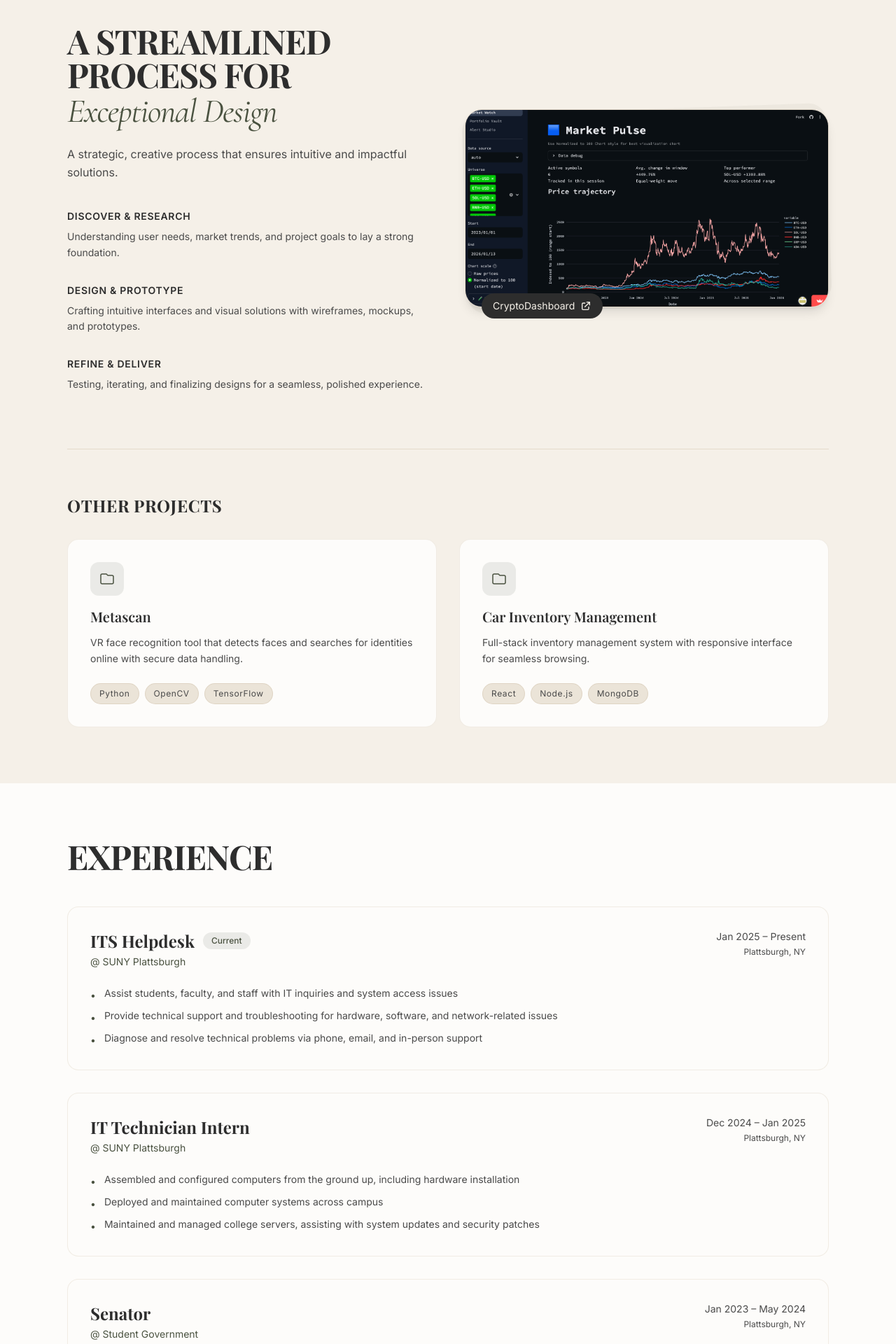
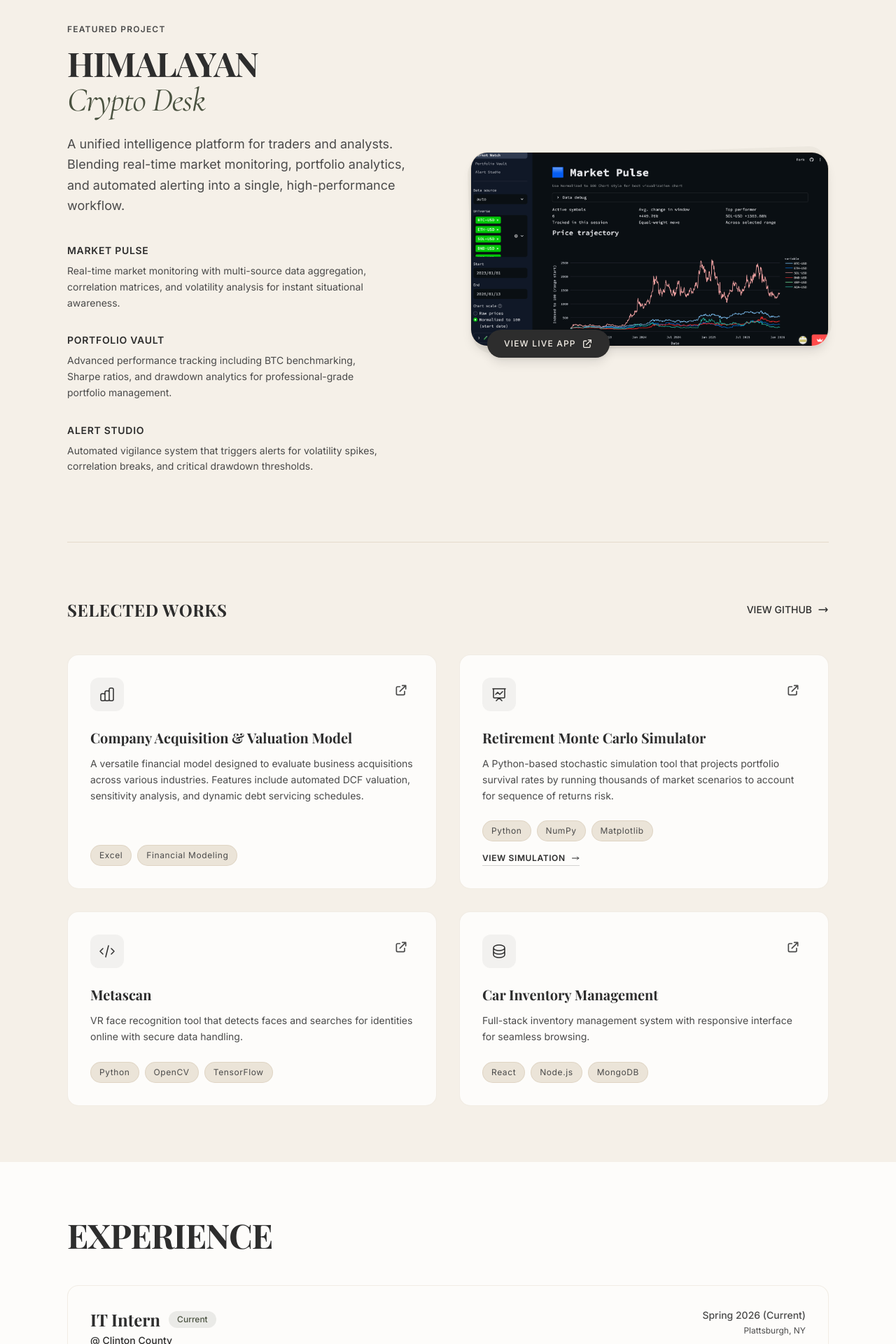
Before and after one commit to not-aryan7/Portfolio, a React (Create React App) app: page / in a window 1280 px wide. Shown: the part 1720-3640 px from the top of the page at 70% size. Built offline with nearby package versions, Linux system fonts and the light colour scheme; a web font is replaced by a local one.

Commit message:
experience update

```diff
--- a/src/components/Experience.jsx
+++ b/src/components/Experience.jsx
@@ -3,38 +3,47 @@ import React from 'react';
 const Experience = () => {
   const experiences = [
     {
-      title: "ITS Helpdesk",
-      company: "SUNY Plattsburgh",
+      title: "IT Intern",
+      company: "Clinton County",
+      period: "Spring 2026 (Current)",
+      location: "Plattsburgh, NY",
+      current: true,
+      responsibilities: [
+        "Supporting over 600 users across multiple government departments with technical troubleshooting and system access.",
+        "Assisting in network administration, system maintenance, and cybersecurity threat monitoring.",
+        "Documenting IT procedures and creating user guides to streamline technology adoption."
+      ]
+    },
+    {
+      title: "Microfinance Analyst (Intern)",
+      company: "Maitri Multipurpose Cooperative Ltd",
+      period: "May 2025 – Aug 2025",
+      location: "Kathmandu, Nepal",
+      current: false,
+      responsibilities: [
+        "Analyzed client financial data and repayment capacity to support credit risk evaluation and loan approvals.",
+        "Automated monthly portfolio reports using Excel, significantly improving data accuracy and tracking speed."
+      ]
+    },
+    {
+      title: "Technical Support Specialist",
+      company: "SUNY Plattsburgh | ITS Helpdesk",
       period: "Jan 2025 – Present",
       location: "Plattsburgh, NY",
       current: true,
       responsibilities: [
-        "Assist students, faculty, and staff with IT inquiries and system access issues",
-        "Provide technical support and troubleshooting for hardware, software, and network-related issues",
-        "Diagnose and resolve technical problems via phone, email, and in-person support"
-      ]
-    },
-    {
-      title: "IT Technician Intern",
-      company: "SUNY Plattsburgh",
-      period: "Dec 2024 – Jan 2025",
-      location: "Plattsburgh, NY",
-      current: false,
-      responsibilities: [
-        "Assembled and configured computers from the ground up, including hardware installation",
-        "Deployed and maintained computer systems across campus",
-        "Maintained and managed college servers, assisting with system updates and security patches"
+        "Providing diagnostic support for hardware, software, and network issues for students and faculty.",
+        "Resolved technical inquiries via phone and in-person, maintaining high service standards."
       ]
     },
     {
       title: "Senator",
-      company: "Student Government",
+      company: "Student Government Association",
       period: "Jan 2023 – May 2024",
       location: "Plattsburgh, NY",
       current: false,
       responsibilities: [
-        "Developed and executed comprehensive public relations strategies to enhance student engagement",
-        "Planned and promoted student government activities with effective communication"
+        "Developed public relations strategies and enhanced student engagement through effective communication."
       ]
     }
   ];
@@ -50,12 +59,12 @@ const Experience = () => {
           {experiences.map((exp, index) => (
             <div
               key={index}
-              className="card"
+              className="card group hover:border-olive/30 transition-all duration-300"
             >
               <div className="flex flex-col md:flex-row md:items-start md:justify-between gap-4 mb-6">
                 <div>
                   <div className="flex items-center gap-3 mb-1">
-                    <h3 className="font-display text-xl md:text-2xl font-bold text-charcoal">
+                    <h3 className="font-display text-xl md:text-2xl font-bold text-charcoal group-hover:text-olive transition-colors">
                       {exp.title}
                     </h3>
                     {exp.current && (
@@ -64,12 +73,12 @@ const Experience = () => {
                       </span>
                     )}
                   </div>
-                  <p className="text-olive font-body text-sm">
+                  <p className="text-charcoal font-body text-sm font-medium">
                     @ {exp.company}
                   </p>
                 </div>
                 <div className="flex flex-col items-start md:items-end gap-1">
-                  <span className="font-body text-sm text-charcoal-light">
+                  <span className="font-body text-sm text-charcoal-light font-medium">
                     {exp.period}
                   </span>
                   <span className="text-xs text-charcoal-light">
@@ -78,10 +87,10 @@ const Experience = () => {
                 </div>
               </div>
 
-              <ul className="space-y-2">
+              <ul className="space-y-3">
                 {exp.responsibilities.map((resp, idx) => (
                   <li key={idx} className="flex items-start gap-3 text-charcoal-light text-sm">
-                    <span className="text-olive mt-1">•</span>
+                    <span className="text-olive mt-1.5 min-w-[6px] h-[6px] rounded-full bg-olive/60"></span>
                     <span className="leading-relaxed">{resp}</span>
                   </li>
                 ))}
--- a/src/components/Projects.jsx
+++ b/src/components/Projects.jsx
@@ -1,31 +1,66 @@
 import React from 'react';
 
 const Projects = () => {
-  const processSteps = [
+  const features = [
     {
-      title: "DISCOVER & RESEARCH",
-      description: "Understanding user needs, market trends, and project goals to lay a strong foundation."
+      title: "MARKET PULSE",
+      description: "Real-time market monitoring with multi-source data aggregation, correlation matrices, and volatility analysis for instant situational awareness."
     },
     {
-      title: "DESIGN & PROTOTYPE",
-      description: "Crafting intuitive interfaces and visual solutions with wireframes, mockups, and prototypes."
+      title: "PORTFOLIO VAULT",
+      description: "Advanced performance tracking including BTC benchmarking, Sharpe ratios, and drawdown analytics for professional-grade portfolio management."
     },
     {
-      title: "REFINE & DELIVER",
-      description: "Testing, iterating, and finalizing designs for a seamless, polished experience."
+      title: "ALERT STUDIO",
+      description: "Automated vigilance system that triggers alerts for volatility spikes, correlation breaks, and critical drawdown thresholds."
     }
   ];
 
   const otherProjects = [
     {
+      title: "Company Acquisition & Valuation Model",
+      description: "A versatile financial model designed to evaluate business acquisitions across various industries. Features include automated DCF valuation, sensitivity analysis, and dynamic debt servicing schedules.",
+      technologies: ["Excel", "Financial Modeling"],
+      link: "https://github.com/not-aryan7/acquisition-model",
+      icon: (
+        <svg className="w-6 h-6 text-charcoal group-hover:text-olive transition-colors" fill="none" stroke="currentColor" viewBox="0 0 24 24">
+          <path strokeLinecap="round" strokeLinejoin="round" strokeWidth="1.5" d="M9 19v-6a2 2 0 00-2-2H5a2 2 0 00-2 2v6a2 2 0 002 2h2a2 2 0 002-2zm0 0V9a2 2 0 012-2h2a2 2 0 012 2v10m-6 0a2 2 0 002 2h2a2 2 0 002-2m0 0V5a2 2 0 012-2h2a2 2 0 012 2v14a2 2 0 01-2 2h-2a2 2 0 01-2-2z" />
+        </svg>
+      )
+    },
+    {
+      title: "Retirement Monte Carlo Simulator",
+      description: "A Python-based stochastic simulation tool that projects portfolio survival rates by running thousands of market scenarios to account for sequence of returns risk.",
+      technologies: ["Python", "NumPy", "Matplotlib"],
+      link: "#", // Placeholder as no link was provided, or using the simulation view action concept
+      buttonLabel: "View Simulation",
+      icon: (
+        <svg className="w-6 h-6 text-charcoal group-hover:text-olive transition-colors" fill="none" stroke="currentColor" viewBox="0 0 24 24">
+          <path strokeLinecap="round" strokeLinejoin="round" strokeWidth="1.5" d="M7 12l3-3 3 3 4-4M8 21l4-4 4 4M3 4h18M4 4h16v12a1 1 0 01-1 1H5a1 1 0 01-1-1V4z" />
+        </svg>
+      )
+    },
+    {
       title: "Metascan",
       description: "VR face recognition tool that detects faces and searches for identities online with secure data handling.",
       technologies: ["Python", "OpenCV", "TensorFlow"],
+      link: "#",
+      icon: (
+        <svg className="w-6 h-6 text-charcoal group-hover:text-olive transition-colors" fill="none" stroke="currentColor" viewBox="0 0 24 24">
+          <path strokeLinecap="round" strokeLinejoin="round" strokeWidth="1.5" d="M10 20l4-16m4 4l4 4-4 4M6 16l-4-4 4-4" />
+        </svg>
+      )
     },
     {
       title: "Car Inventory Management",
       description: "Full-stack inventory management system with responsive interface for seamless browsing.",
       technologies: ["React", "Node.js", "MongoDB"],
+      link: "#",
+      icon: (
+        <svg className="w-6 h-6 text-charcoal group-hover:text-olive transition-colors" fill="none" stroke="currentColor" viewBox="0 0 24 24">
+          <path strokeLinecap="round" strokeLinejoin="round" strokeWidth="1.5" d="M4 7v10c0 2.21 3.582 4 8 4s8-1.79 8-4V7M4 7c0 2.21 3.582 4 8 4s8-1.79 8-4M4 7c0-2.21 3.582-4 8-4s8 1.79 8 4m0 5c0 2.21-3.582 4-8 4s-8-1.79-8-4" />
+        </svg>
+      )
     },
   ];
 
@@ -33,55 +68,57 @@ const Projects = () => {
     <section id="projects" className="section-padding bg-cream">
       <div className="max-w-7xl mx-auto">
         {/* Featured Project Section */}
-        <div className="grid lg:grid-cols-2 gap-12 items-center mb-20">
+        <div className="grid lg:grid-cols-2 gap-16 items-center mb-24">
+
           {/* Left Content */}
           <div>
-            <h2 className="font-display text-4xl md:text-5xl font-bold text-charcoal leading-tight tracking-tight uppercase">
-              A STREAMLINED
+            <span className="font-body text-xs font-semibold tracking-widest text-charcoal-light uppercase mb-4 block">
+              FEATURED PROJECT
+            </span>
+            <h2 className="font-display text-4xl md:text-5xl font-bold text-charcoal leading-tight tracking-tight uppercase mb-6">
+              HIMALAYAN
               <br />
-              PROCESS FOR
-              <br />
-              <span className="font-accent italic font-normal text-olive normal-case">Exceptional Design</span>
+              <span className="font-accent italic font-normal text-olive normal-case">Crypto Desk</span>
             </h2>
 
-            <p className="mt-6 text-charcoal-light leading-relaxed max-w-lg">
-              A strategic, creative process that ensures intuitive and impactful solutions.
+            <p className="text-charcoal-light leading-relaxed max-w-lg mb-10 text-lg">
+              A unified intelligence platform for traders and analysts. Blending real-time market monitoring, portfolio analytics, and automated alerting into a single, high-performance workflow.
             </p>
 
-            <div className="mt-10 space-y-8">
-              {processSteps.map((step, index) => (
-                <div key={index}>
-                  <h4 className="font-body font-semibold text-charcoal text-sm uppercase tracking-wider">
-                    {step.title}
+            <div className="space-y-8">
+              {features.map((feature, index) => (
+                <div key={index} className="group cursor-default">
+                  <h4 className="font-body font-semibold text-charcoal text-sm uppercase tracking-wider mb-2 group-hover:text-olive transition-colors">
+                    {feature.title}
                   </h4>
-                  <p className="mt-2 text-charcoal-light text-sm leading-relaxed">
-                    {step.description}
+                  <p className="text-charcoal-light text-sm leading-relaxed max-w-md">
+                    {feature.description}
                   </p>
                 </div>
               ))}
             </div>
           </div>
 
-          {/* Right Content - CryptoDashboard Image */}
+          {/* Right Content - Feature Card */}
           <div className="relative">
             <div className="absolute inset-0 bg-olive/5 rounded-3xl transform -rotate-2"></div>
             <div className="relative img-hover rounded-3xl overflow-hidden border border-sand/50 shadow-lg">
               <img
                 src="/crypto-dashboard.png"
-                alt="CryptoDashboard - Market Pulse"
+                alt="Himalayan Crypto Desk Dashboard"
                 className="w-full h-auto"
               />
             </div>
 
-            {/* Project label */}
-            <div className="absolute -bottom-4 left-6 bg-charcoal text-cream px-4 py-2 rounded-full">
+            {/* Project label/button */}
+            <div className="absolute -bottom-4 left-6 flex gap-3">
               <a
-                href="https://github.com/not-aryan7/dashboardcrypto.git"
+                href="https://dashboardcryptoterminal.streamlit.app/"
                 target="_blank"
                 rel="noopener noreferrer"
-                className="flex items-center gap-2 font-body text-sm"
+                className="bg-charcoal text-cream px-6 py-3 rounded-full flex items-center gap-2 font-body text-xs font-medium tracking-widest uppercase hover:bg-olive transition-colors shadow-lg"
               >
-                CryptoDashboard
+                VIEW LIVE APP
                 <svg className="w-4 h-4" fill="none" stroke="currentColor" viewBox="0 0 24 24">
                   <path strokeLinecap="round" strokeLinejoin="round" strokeWidth="2" d="M10 6H6a2 2 0 00-2 2v10a2 2 0 002 2h10a2 2 0 002-2v-4M14 4h6m0 0v6m0-6L10 14" />
                 </svg>
@@ -91,35 +128,50 @@ const Projects = () => {
         </div>
 
         {/* Other Projects */}
-        <div className="border-t border-sand/50 pt-16">
-          <h3 className="font-display text-2xl font-bold text-charcoal mb-8 uppercase tracking-wide">
-            Other Projects
+        <div className="border-t border-sand/50 pt-20">
+          <div className="flex items-center justify-between mb-12">
+            <h3 className="font-display text-2xl font-bold text-charcoal uppercase tracking-wide">
+              Selected Works
             </h3>
+            <a href="https://github.com/not-aryan7" target="_blank" rel="noopener noreferrer" className="hidden md:flex items-center gap-2 text-sm font-medium text-charcoal hover:text-olive transition-colors">
+              VIEW GITHUB
+              <svg className="w-4 h-4" fill="none" stroke="currentColor" viewBox="0 0 24 24"><path strokeLinecap="round" strokeLinejoin="round" strokeWidth="2" d="M17 8l4 4m0 0l-4 4m4-4H3" /></svg>
+            </a>
+          </div>
 
           <div className="grid md:grid-cols-2 gap-8">
             {otherProjects.map((project, index) => (
-              <div key={index} className="card group">
-                <div className="flex items-start justify-between mb-4">
-                  <div className="w-12 h-12 rounded-xl bg-olive/10 flex items-center justify-center">
-                    <svg className="w-6 h-6 text-olive" fill="none" stroke="currentColor" viewBox="0 0 24 24">
-                      <path strokeLinecap="round" strokeLinejoin="round" strokeWidth="1.5" d="M3 7v10a2 2 0 002 2h14a2 2 0 002-2V9a2 2 0 00-2-2h-6l-2-2H5a2 2 0 00-2 2z" />
-                    </svg>
+              <div key={index} className="card group hover:!border-olive/30 transition-all duration-300 flex flex-col h-full relative">
+                <div className="flex items-start justify-between mb-6">
+                  <div className="w-12 h-12 rounded-xl bg-charcoal/5 group-hover:bg-olive/10 flex items-center justify-center transition-colors">
+                    {project.icon}
                   </div>
+                  <a href={project.link} target="_blank" rel="noopener noreferrer" className="p-2 text-charcoal-light hover:text-charcoal transition-colors">
+                    <svg className="w-5 h-5" fill="none" stroke="currentColor" viewBox="0 0 24 24"><path strokeLinecap="round" strokeLinejoin="round" strokeWidth="2" d="M10 6H6a2 2 0 00-2 2v10a2 2 0 002 2h10a2 2 0 002-2v-4M14 4h6m0 0v6m0-6L10 14" /></svg>
+                  </a>
                 </div>
 
-                <h4 className="font-display text-xl font-semibold text-charcoal mb-3 group-hover:text-olive transition-colors">
+                <h4 className="font-display text-xl font-bold text-charcoal mb-3 group-hover:text-olive transition-colors">
                   {project.title}
                 </h4>
-                <p className="text-charcoal-light text-sm leading-relaxed mb-6">
+                <p className="text-charcoal-light text-sm leading-relaxed mb-6 flex-grow">
                   {project.description}
                 </p>
 
+                <div className="flex flex-col gap-4 mt-auto">
                   <div className="flex flex-wrap gap-2">
                     {project.technologies.map((tech, idx) => (
-                    <span key={idx} className="tag">
+                      <span key={idx} className="tag group-hover:bg-white group-hover:border-olive/20">
                         {tech}
                       </span>
                     ))}
+                  </div>
+                  {project.buttonLabel && (
+                    <a href={project.link} target="_blank" rel="noopener noreferrer" className="inline-flex self-start items-center gap-2 text-xs font-semibold text-charcoal uppercase tracking-wider border-b border-charcoal/20 pb-0.5 hover:text-olive hover:border-olive transition-colors">
+                      {project.buttonLabel}
+                      <svg className="w-3 h-3" fill="none" stroke="currentColor" viewBox="0 0 24 24"><path strokeLinecap="round" strokeLinejoin="round" strokeWidth="2" d="M17 8l4 4m0 0l-4 4m4-4H3" /></svg>
+                    </a>
+                  )}
                 </div>
               </div>
             ))}
```
Lines whose indentation alone changed are shown as unchanged.
